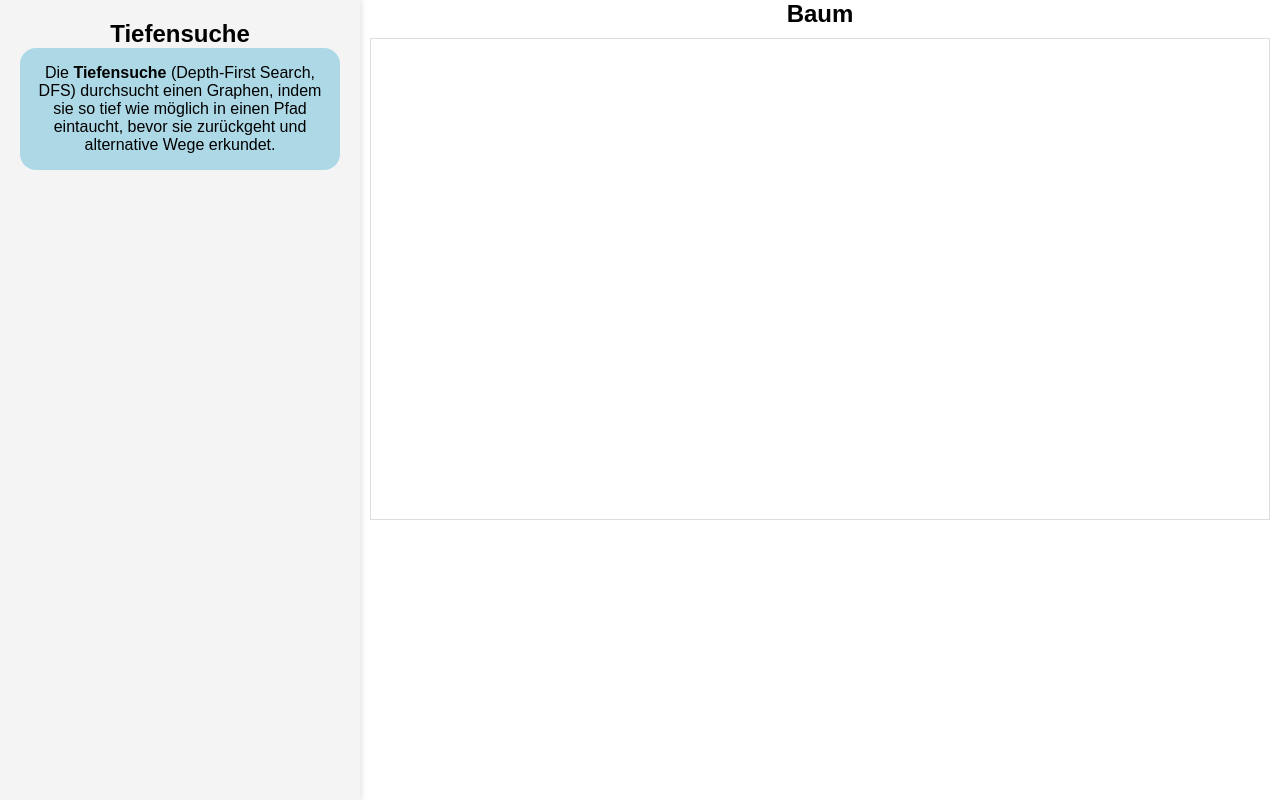
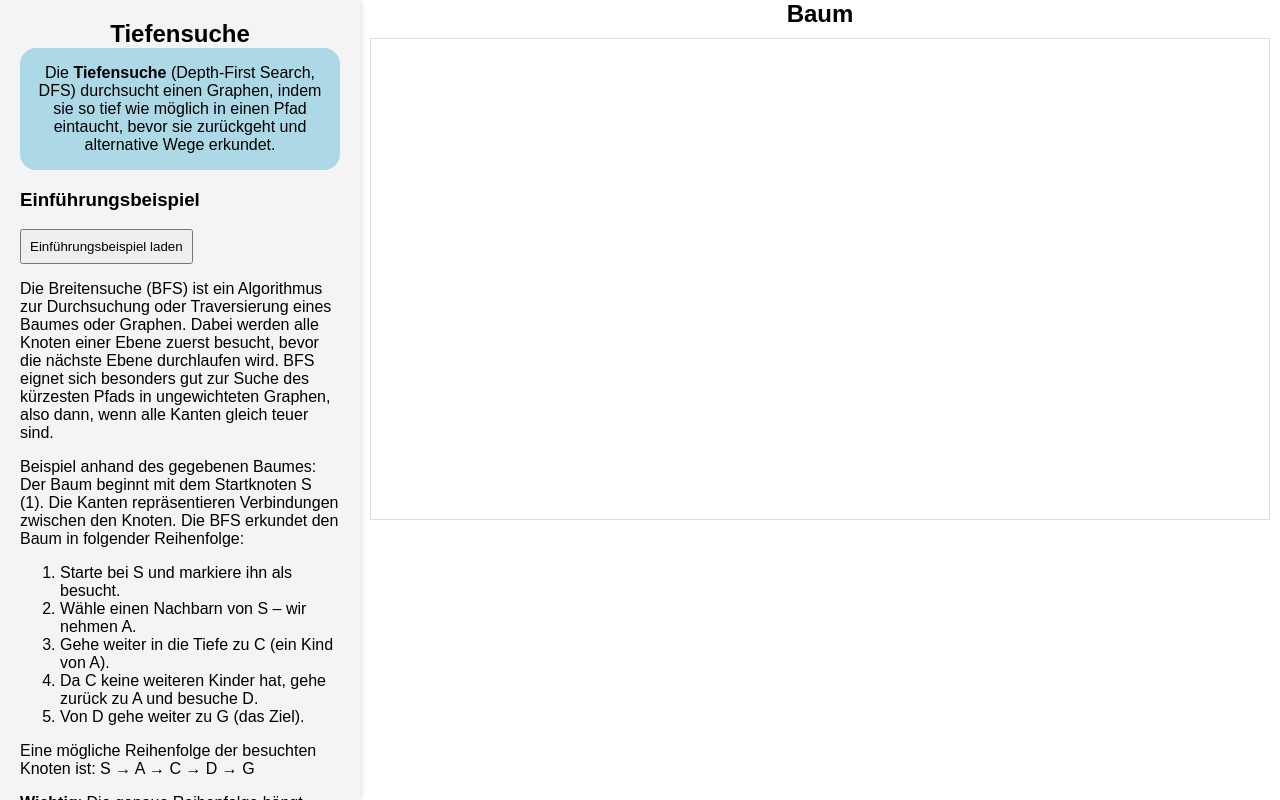
Before and after one commit to simeonjackman/algorithms, a plain HTML site: page depth.html in a window 1280 px wide. Drawn offline with Linux system fonts and the light colour scheme.

Commit message:
ADD: content

```diff
--- a/depth.html
+++ b/depth.html
@@ -14,6 +14,37 @@
             <div class="banner">
                 Die <b>Tiefensuche</b> (Depth-First Search, DFS) durchsucht einen Graphen, indem sie so tief wie möglich in einen Pfad eintaucht, bevor sie zurückgeht und alternative Wege erkundet.
             </div>
+            <h3>Einführungsbeispiel</h3><button onclick="loadTreeData(0)">Einführungsbeispiel laden</button>
+            <p>
+                Die Breitensuche (BFS) ist ein Algorithmus zur Durchsuchung oder Traversierung eines Baumes oder Graphen.
+                Dabei werden alle Knoten einer Ebene zuerst besucht, bevor die nächste Ebene durchlaufen wird.
+                BFS eignet sich besonders gut zur Suche des kürzesten Pfads in ungewichteten Graphen, also dann, wenn alle Kanten gleich teuer sind.
+            </p>
+            <p>
+                Beispiel anhand des gegebenen Baumes:
+                Der Baum beginnt mit dem Startknoten S (1).
+                Die Kanten repräsentieren Verbindungen zwischen den Knoten.
+                Die BFS erkundet den Baum in folgender Reihenfolge:
+            </p>
+            <ol>
+                <li>Starte bei S und markiere ihn als besucht.</li>
+                <li>Wähle einen Nachbarn von S – wir nehmen A.</li>
+                <li>Gehe weiter in die Tiefe zu C (ein Kind von A).</li>
+                <li>Da C keine weiteren Kinder hat, gehe zurück zu A und besuche D.</li>
+                <li>Von D gehe weiter zu G (das Ziel).</li>
+            </ol>
+            <p>
+                Eine mögliche Reihenfolge der besuchten Knoten ist:
+                <span>S → A → C → D → G</span>
+            </p>
+            <p>
+                <b>Wichtig</b>: Die genaue Reihenfolge hängt davon ab, in welcher Reihenfolge die Kinder eines Knotens besucht werden
+            </p>
+            <h3>Eigenschaften</h3>
+            <ul>
+                <li>Geht so tief wie möglich: DFS folgt einem Pfad, bis es nicht mehr weitergeht, bevor es zurückkehrt.</li>
+                <li>Kein garantierter kürzester Pfad: Da DFS nicht systematisch alle Ebenen durchläuft, findet es nicht unbedingt den kürzesten Weg zum Ziel.</li>
+            </ul>
         </div>
         <div class="content">
             <h2>Baum</h2>
```
Also changed, not shown: breadth.html (+41 -1 lines).
